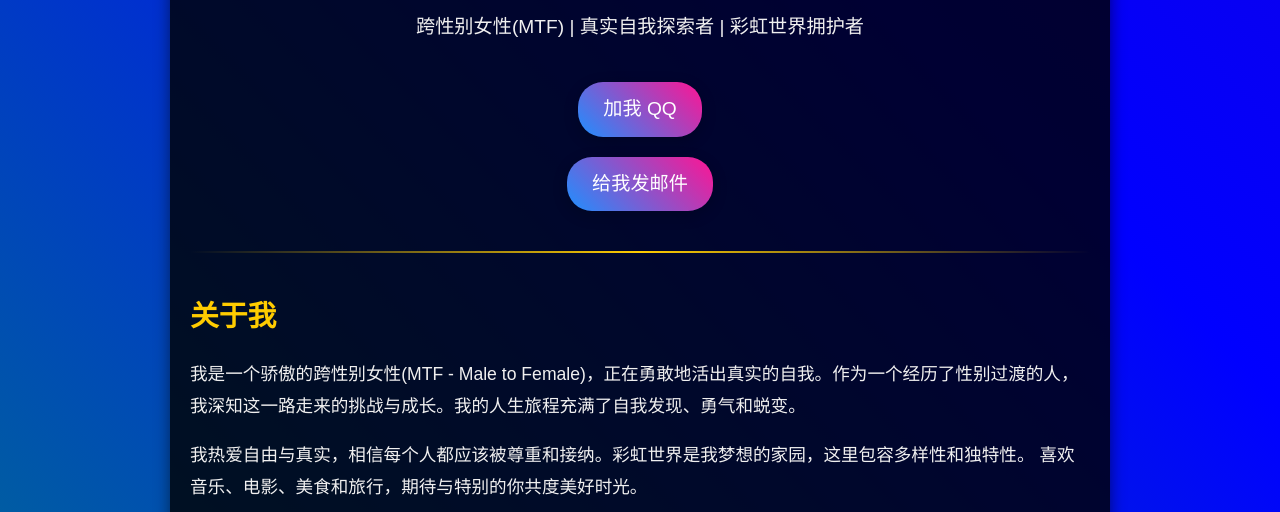
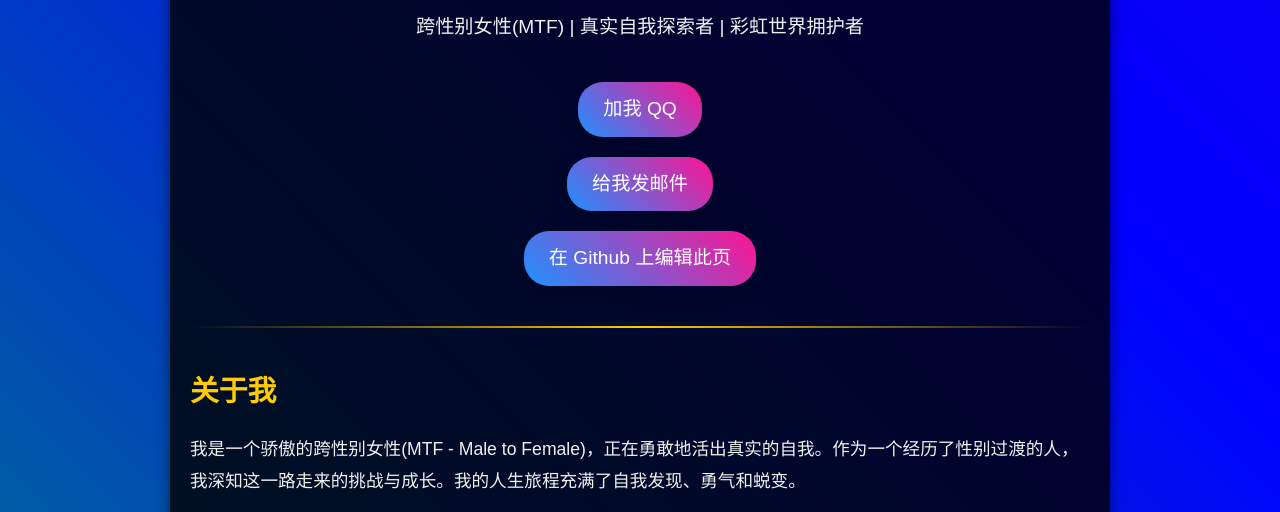
Before and after one commit to hanbao233xD/muhan-mtf, a plain HTML site: page index.html in a window 1280 px wide. Shown: the part 553-1065 px from the top of the page. Drawn offline with Linux system fonts and the light colour scheme.

Commit message:
add GitHub

```diff
--- a/index.html
+++ b/index.html
@@ -306,6 +306,7 @@
             <p>跨性别女性(MTF) | 真实自我探索者 | 彩虹世界拥护者</p>
             <a href="https://user.qzone.qq.com/2066047450" class="btn-qq">加我 QQ</a>
             <a href="mailto:2066047450@qq.com" class="btn-qq">给我发邮件</a>
+            <a href="https://github.com/hanbao233xD/muhan-mtf" class="btn-qq">在 Github 上编辑此页</a>
         </div>
 
         <div class="section-divider"></div>
```
Also changed, not shown: assets/placeholder.txt (deleted).
